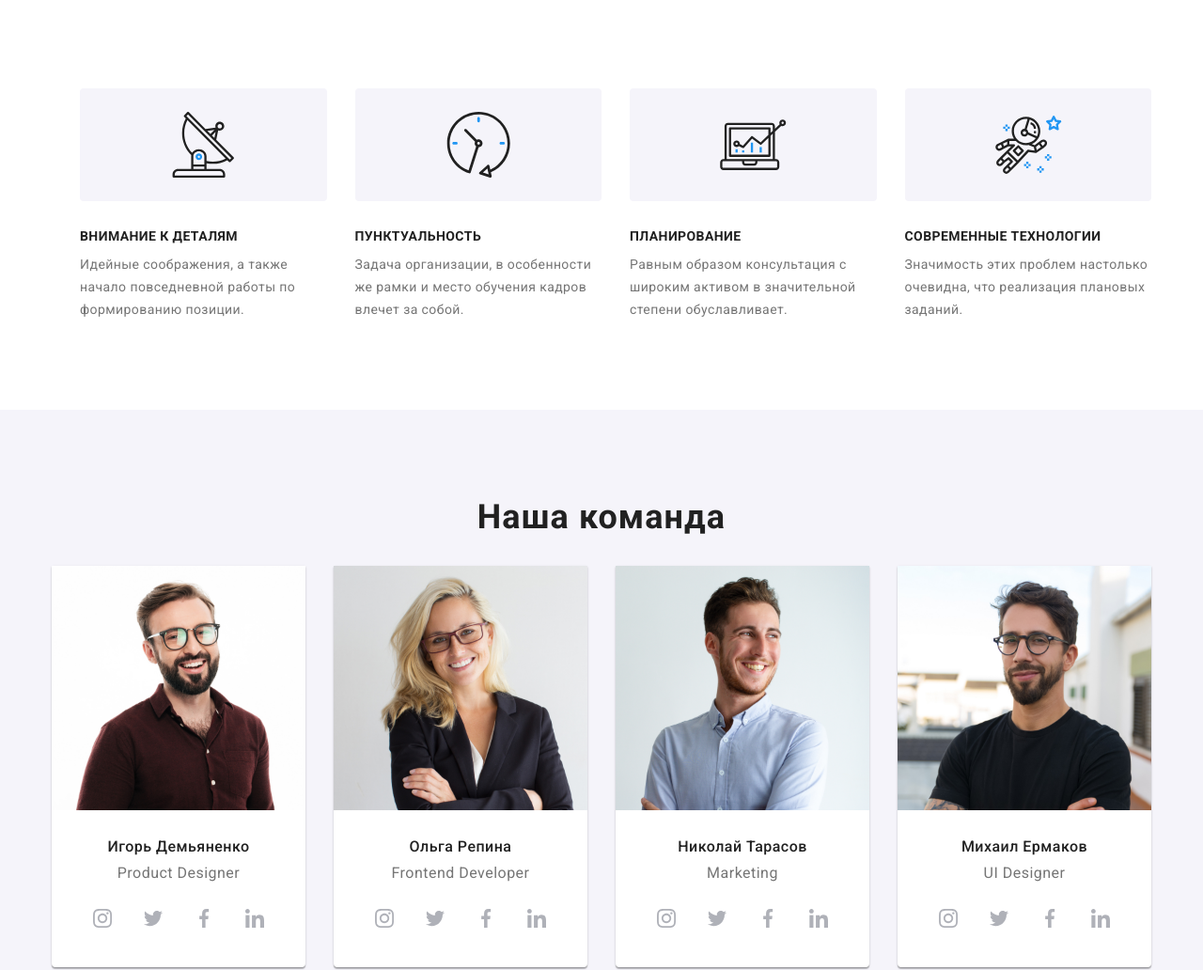
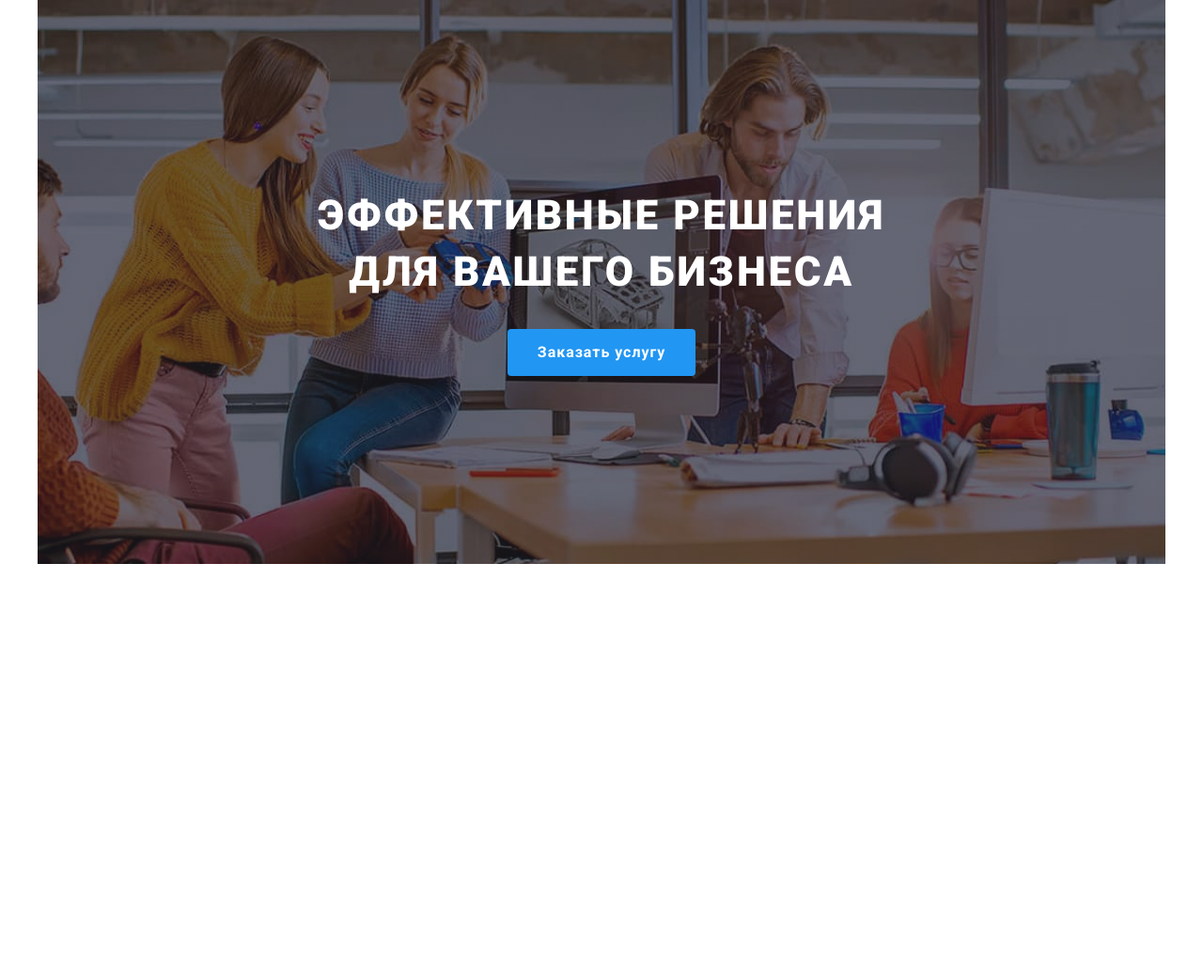
Before and after one commit to VitaliiMazur/goit-markup-hw-08, a plain HTML site: page index.html in a window 1280 px wide. Shown: the whole page at 94% size. After the commit the page ends 800 px from the top, so only its background shows below. Drawn offline with nearby package versions, Linux system fonts and the light colour scheme.

Commit message:
зробив секцію герой

```diff
--- a/index.html
+++ b/index.html
@@ -62,16 +62,16 @@
     </header> -->
 
     <main>
-      <!-- <section class="business section">
-        <div class="container">
+      <section class="business section">
+        <div class="business-container container">
           <h1 class="business-text">Эффективные решения для вашего бизнеса</h1>
           <button type="button" class="btn-service button-inline" data-modal-open>
             Заказать услугу
           </button>
         </div>
-      </section> -->
+      </section>
 
-      <section class="benefits section">
+      <!-- <section class="benefits section">
         <ul class="work container">
           <li class="li-item list">
             <div class="li-div-icon">
@@ -123,7 +123,7 @@
             </p>
           </li>
         </ul>
-      </section>
+      </section> -->
       <!-- <section class="our-work">
         <div class="our-work-list container">
           <h2 class="about-us">Чем мы занимаемся</h2>
@@ -158,7 +158,7 @@
         </div>
       </section> -->
 
-      <section class="bcg-our-team section">
+      <!-- <section class="bcg-our-team section">
         <div class="team container">
           <h2 class="our-team">Наша команда</h2>
           <ul class="link">
@@ -308,7 +308,7 @@
             </li>
           </ul>
         </div>
-         </section>
+         </section> -->
 
         <!-- <section class="client section">
           <div class="container">
--- a/sass/components/_button.scss
+++ b/sass/components/_button.scss
@@ -45,27 +45,11 @@
 
 //Кнопка в студії Заказать услугу
 
-.business-text {
-  margin-bottom: 30px;
-  margin-left: auto;
-  margin-right: auto;
-
-  max-width: 696px;
-  font-weight: 900;
-  font-size: 44px;
-  line-height: 1.36;
-  letter-spacing: 0.06em;
-  text-transform: uppercase;
-  text-align: center;
-
-  color: var(--primary-bg-color);
-}
-
 .btn-service {
   font-family: inherit;
   font-weight: 700;
   font-size: 16px;
-  line-height: 1.88;
+  line-height: 1.87;
   border: 0px;
   letter-spacing: 0.06em;
   cursor: pointer;
--- a/sass/components/_studio-hero.scss
+++ b/sass/components/_studio-hero.scss
@@ -1,5 +1,3 @@
-
-
 .business {
   padding-bottom: 200px;
   padding-top: 200px;
@@ -16,4 +14,35 @@
   background-size: cover;
   max-width: 1600px;
   margin: 0 auto;
+
+  @media screen and (min-width: 480px) {
+    max-width: 480px;
+  }
+  @media screen and (min-width: 768px) {
+    max-width: 768px;
+  }
+  @media screen and (min-width: 1200px) {
+    max-width: 1200px;
+  }
 }
+
+.business-text {
+  margin-bottom: 30px;
+  margin-left: auto;
+  margin-right: auto;
+
+  max-width: 696px;
+  font-weight: 900;
+  font-size: 26px;
+  line-height: 1, 61;
+  letter-spacing: 0.06em;
+  text-transform: uppercase;
+  text-align: center;
+
+  color: var(--primary-bg-color);
+
+  @media screen and (min-width: 1200px) {
+    font-size: 44px;
+    line-height: 1.36;
+  }
+}
```
Also changed, not shown: css/main.css, css/main.min.css, 2 other files.
